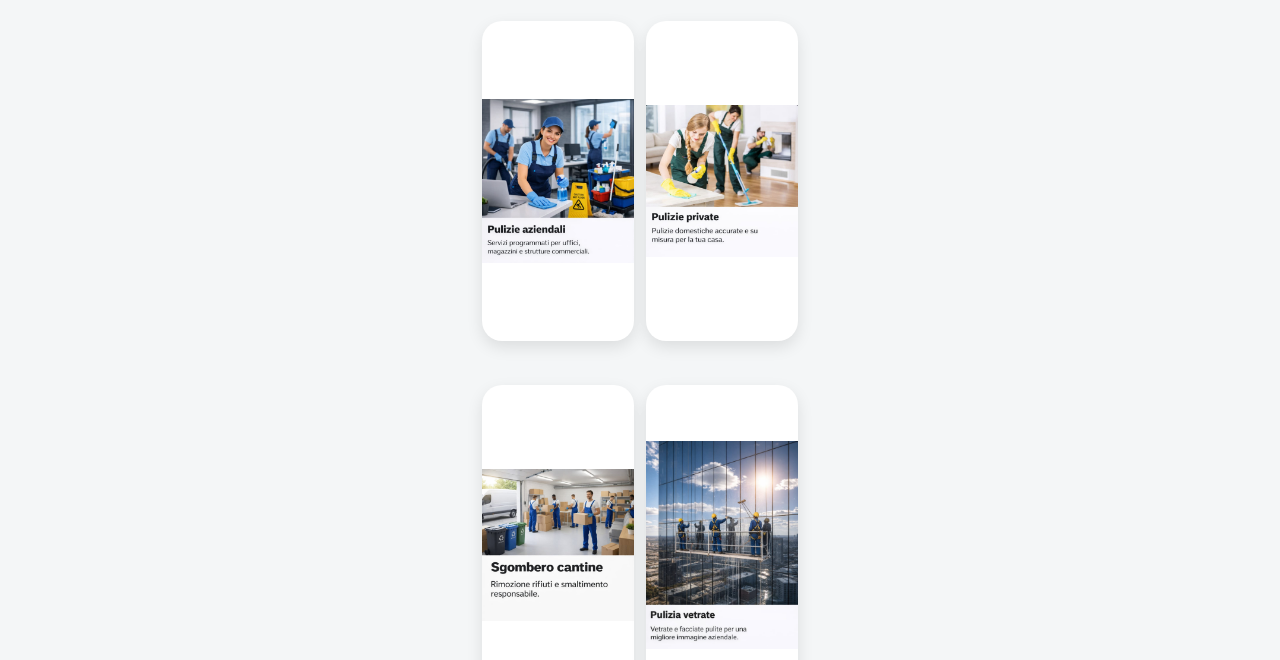
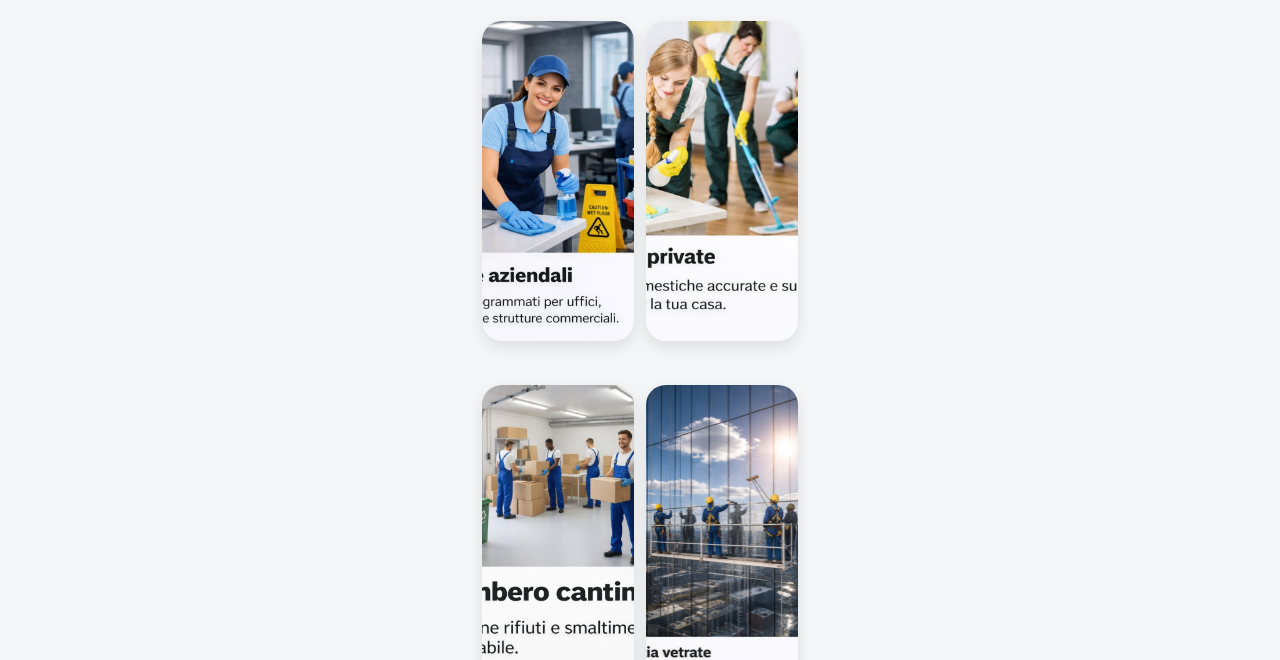
Before and after one commit to HamzaSa11/Panorama-italy, a website: page Panorama/Panorama/services.html in a window 1280 px wide. Shown: the part 159-819 px from the top of the page. Drawn offline with Linux system fonts and the light colour scheme.

Commit message:
Update services.html

```diff
--- a/Panorama/Panorama/services.html
+++ b/Panorama/Panorama/services.html
@@ -8,19 +8,21 @@
     <style>
       .service.card {
         width: 100%;
-        max-width: 700px;             /* Wider cards */
-        height: 320px;                /* Rectangular shape */
-        margin: 0 auto 2rem;          /* Center and space cards */
-        background-size: contain;     /* Show full image without cropping */
-        background-position: center;  /* Center the image */
-        background-repeat: no-repeat; /* Prevent tiling */
-        border-radius: 20px;          /* Smooth corners */
-        box-shadow: 0 6px 16px rgba(0, 0, 0, 0.1); /* Soft shadow */
+        max-width: 700px;
+        height: 320px;
+        margin: 0 auto 2rem;
+        background-size: cover;     /* ✅ FIXED: Ensures full fill without distortion */
+        background-position: center; /* ✅ FIXED: Centers image in card */
+        background-repeat: no-repeat;
+        border-radius: 20px;
+        box-shadow: 0 6px 16px rgba(0, 0, 0, 0.1);
       }
 
+      /* ✅ REMOVED: visually-hidden class is not needed for image display */
+      /* If you still want to hide text, keep this — but it's unrelated to image smoothing */
       .visually-hidden {
-        opacity: 0;                   /* Hide text visually */
-        position: absolute;           /* Keep accessible for screen readers */
+        opacity: 0;
+        position: absolute;
         left: -9999px;
       }
     </style>
@@ -75,10 +77,10 @@
         <p>© 2026 PANORAMA — Tutti i diritti riservati.</p>
         <p class="footer-created">
           Created by
-          <a href="https://www.instagram.com/hstheassassin1?igsh=ZXVrZ2Z4aWIxeWF2"
+          <a href="https://www.instagram.com/hstheassassin1?igsh=ZXVrZ2Z4aWIxeWF2  "
              target="_blank" class="glary-link">HZ</a>
           and
-          <a href="https://www.instagram.com/chams_eddine_z?igsh=OGgxZnltamM1eHN4"
+          <a href="https://www.instagram.com/chams_eddine_z?igsh=OGgxZnltamM1eHN4  "
              target="_blank" class="glary-link">CZ</a>
         </p>
       </div>
```
